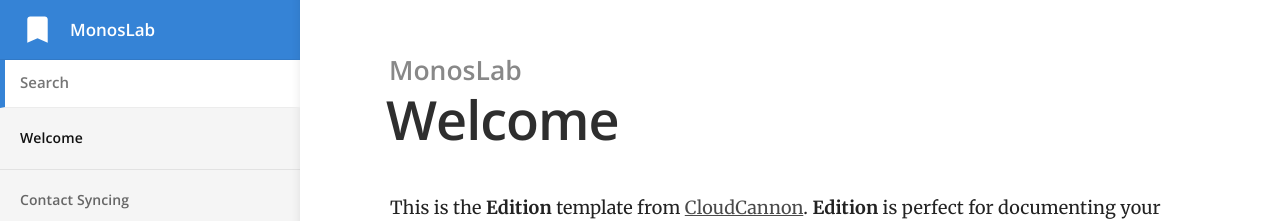
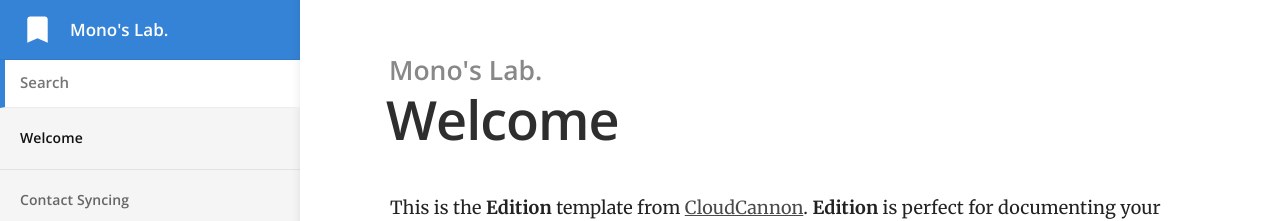
Before and after one commit to MonosLab/home, a Jekyll site: the page built from index.md, in a window 1280 px wide. Shown: the top 221 px of the page. Built offline with Jekyll 4.4.1, drawn with Linux system fonts in a browser that asks for light colours.

Commit message:
Update _config.yml

```diff
--- a/_config.yml
+++ b/_config.yml
@@ -1,7 +1,7 @@
 # ----
 # Site
 
-title: MonosLab
+title: Mono's Lab.
 url: "https://monoslab.github.io/home/"
 baseurl:
 google_analytics_key:
@@ -9,7 +9,7 @@ show_full_navigation: true
 
 # Values for the jekyll-seo-tag gem (https://github.com/jekyll/jekyll-seo-tag)
 logo: /siteicon.png
-description: MonosLab.
+description: Mono's Lab.
 author:
   name: Kwangsoo Seo
   email:
```
